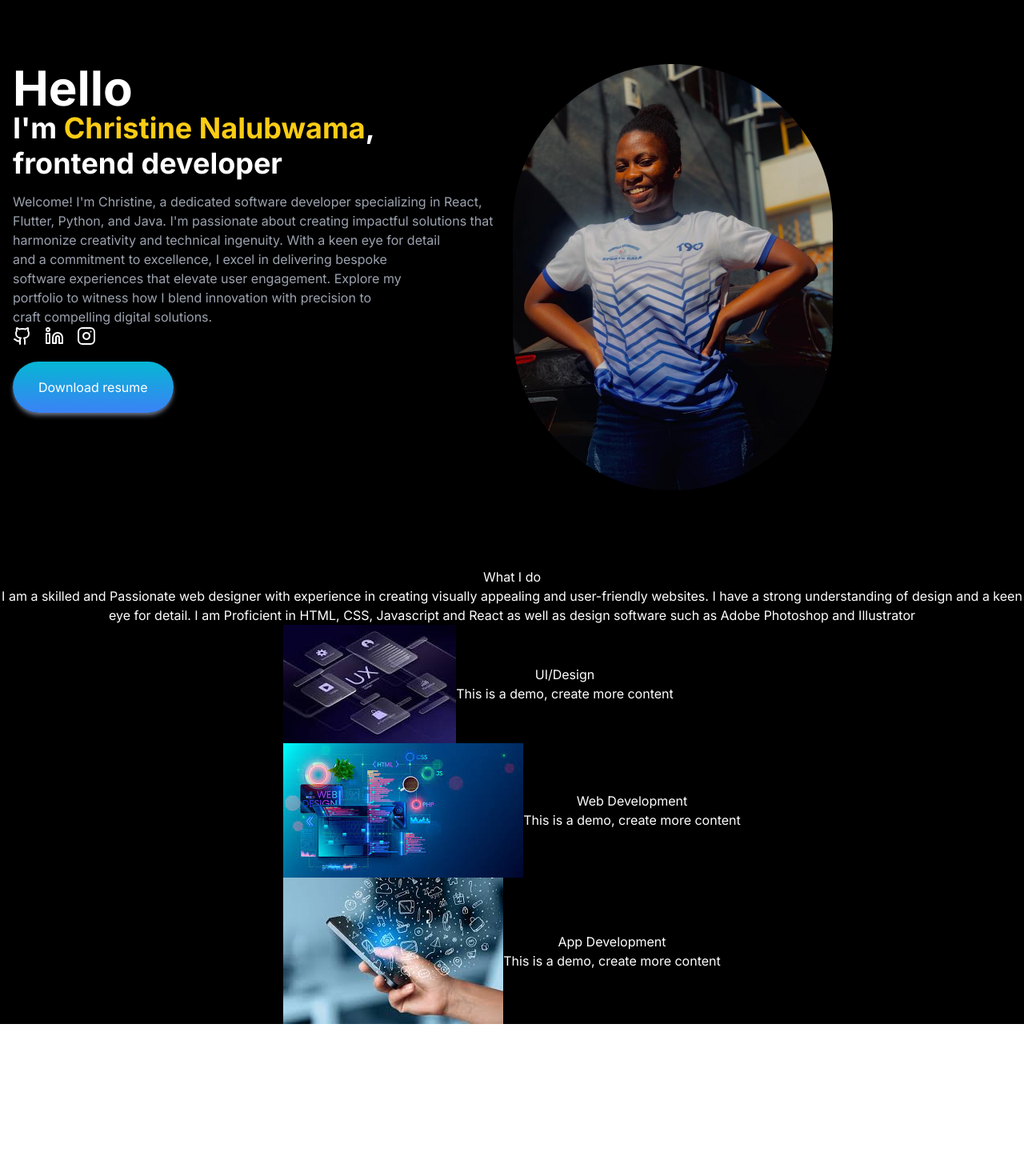
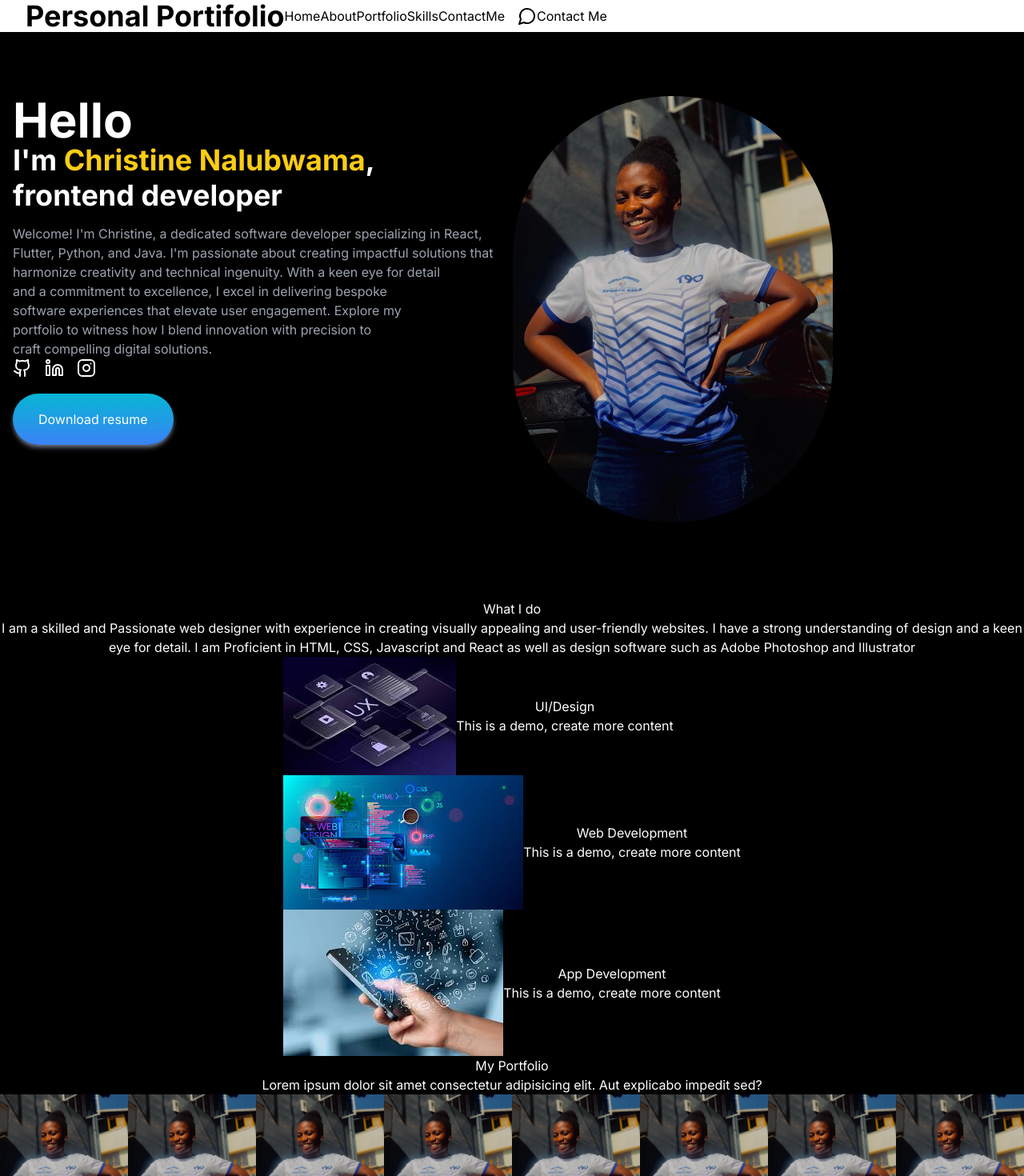
Before and after one commit to Marcario/Portifolio, a Next.js app: page / in a window 1280 px wide. Shown: the top 1470 px of the page at 80% size. Before the commit the page ends 1280 px from the top, so only its background shows below. Built offline with nearby package versions, Linux system fonts and the light colour scheme.

Commit message:
solved errors

```diff
--- a/app/layout.js
+++ b/app/layout.js
@@ -14,14 +14,12 @@ export const metadata = {
 
 export default function RootLayout({ children }) {
   return (
-    <html lang="en" suppressHydrationWarning>
-      <Providers>
-        <body className={inter.className}>
-          {/* <Header /> */}
-          {children}
-          {/* <Footer /> */}
-        </body>
-      </Providers>
+    <html lang="en">
+      <body className={inter.className}>
+        <Header />
+        {children}
+        <Footer />
+      </body>
     </html>
   );
 }
--- a/app/page.jsx
+++ b/app/page.jsx
@@ -87,9 +87,9 @@ function Home() {
       </div>
       <div className="flex flex-col items-center justify-center">
         <AboutMe />
-        {/* <Projects />
+        <Projects />
         <Portfolio />
-        <Contact /> */}
+        <Contact />
       </div>
     </div>
   );
```
Also changed, not shown: Components/Switcher.jsx (deleted, +0 -16 lines).
